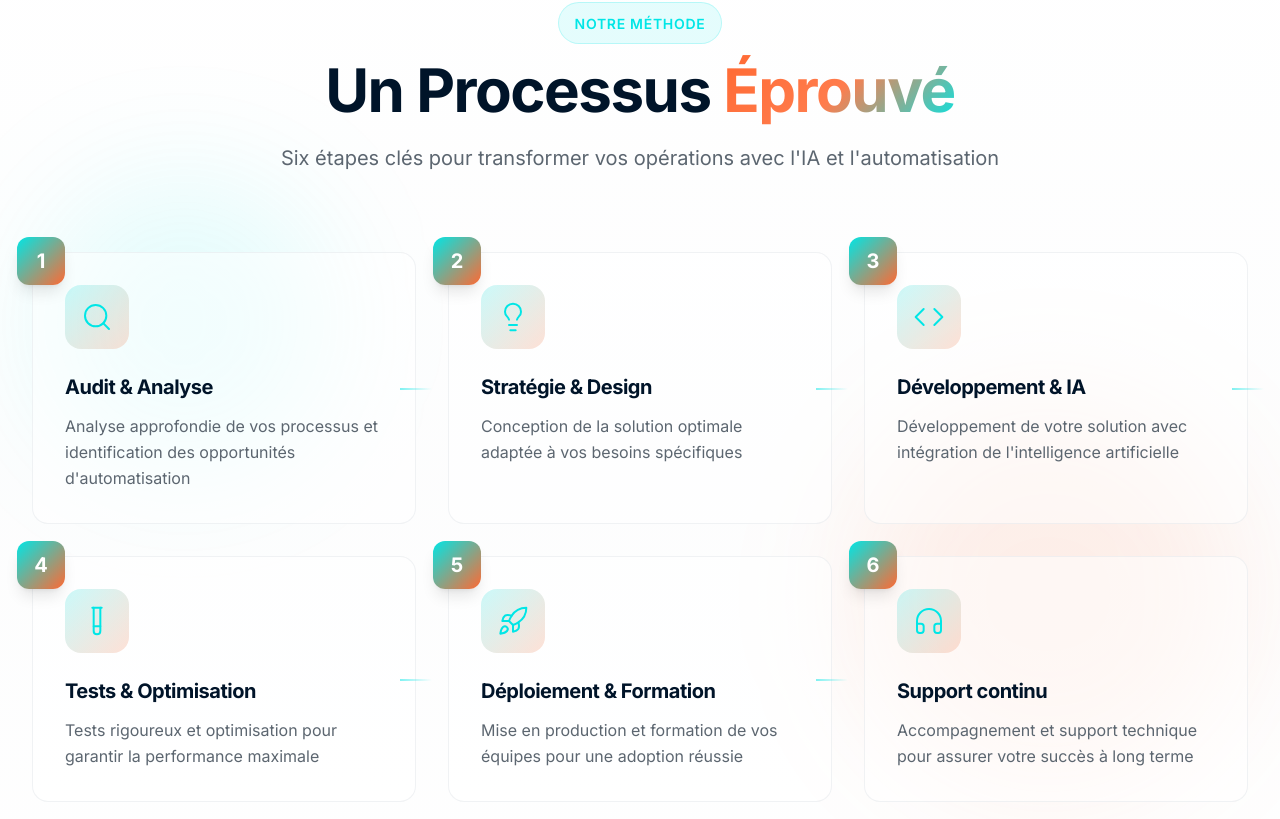
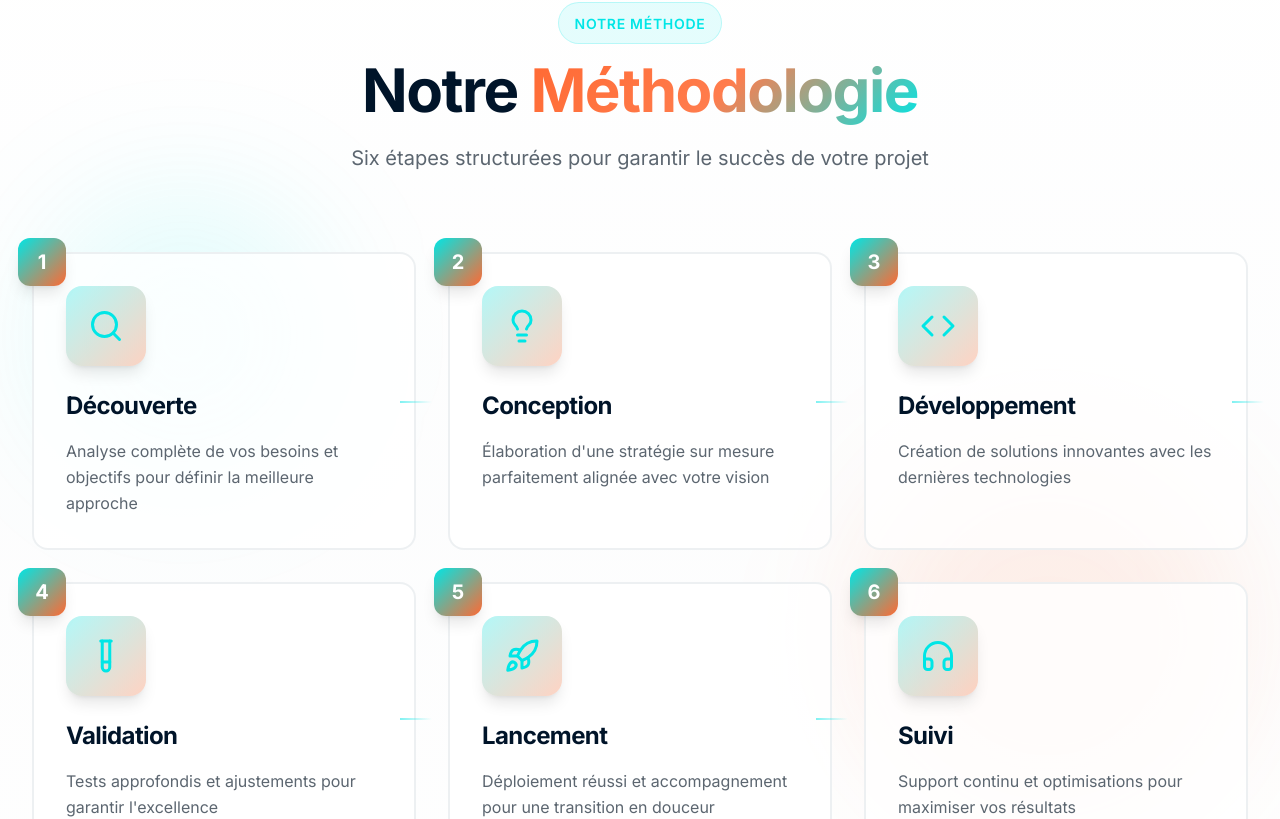
Before and after one commit to FlorentRonaldy/digiflow-launchpad, a React (Vite) app: page / in a window 1280 px wide. Shown: the part 3146-3965 px from the top of the page. Built offline with nearby package versions, Linux system fonts and the light colour scheme; the HTML template or start-up script is replaced by a standard one.

Commit message:
Refactor: Generalize process steps

```diff
--- a/src/components/Process.tsx
+++ b/src/components/Process.tsx
@@ -4,33 +4,33 @@ import { Button } from "@/components/ui/button";
 const processSteps = [
   {
     icon: Search,
-    title: "Audit & Analyse",
-    description: "Analyse approfondie de vos processus et identification des opportunités d'automatisation"
+    title: "Découverte",
+    description: "Analyse complète de vos besoins et objectifs pour définir la meilleure approche"
   },
   {
     icon: Lightbulb,
-    title: "Stratégie & Design",
-    description: "Conception de la solution optimale adaptée à vos besoins spécifiques"
+    title: "Conception",
+    description: "Élaboration d'une stratégie sur mesure parfaitement alignée avec votre vision"
   },
   {
     icon: Code,
-    title: "Développement & IA",
-    description: "Développement de votre solution avec intégration de l'intelligence artificielle"
+    title: "Développement",
+    description: "Création de solutions innovantes avec les dernières technologies"
   },
   {
     icon: TestTube,
-    title: "Tests & Optimisation",
-    description: "Tests rigoureux et optimisation pour garantir la performance maximale"
+    title: "Validation",
+    description: "Tests approfondis et ajustements pour garantir l'excellence"
   },
   {
     icon: Rocket,
-    title: "Déploiement & Formation",
-    description: "Mise en production et formation de vos équipes pour une adoption réussie"
+    title: "Lancement",
+    description: "Déploiement réussi et accompagnement pour une transition en douceur"
   },
   {
     icon: HeadphonesIcon,
-    title: "Support continu",
-    description: "Accompagnement et support technique pour assurer votre succès à long terme"
+    title: "Suivi",
+    description: "Support continu et optimisations pour maximiser vos résultats"
   }
 ];
 
@@ -50,10 +50,10 @@ const Process = () => {
             <span className="text-accent font-semibold text-sm uppercase tracking-wider">Notre Méthode</span>
           </div>
           <h2 className="text-4xl sm:text-5xl lg:text-6xl font-bold text-primary mb-6">
-            Un Processus <span className="text-gradient bg-clip-text text-transparent bg-gradient-to-r from-accent via-secondary to-accent">Éprouvé</span>
+            Notre <span className="text-gradient bg-clip-text text-transparent bg-gradient-to-r from-accent via-secondary to-accent">Méthodologie</span>
           </h2>
           <p className="text-lg sm:text-xl text-muted-foreground max-w-3xl mx-auto">
-            Six étapes clés pour transformer vos opérations avec l'IA et l'automatisation
+            Six étapes structurées pour garantir le succès de votre projet
           </p>
         </div>
 
@@ -71,7 +71,8 @@ const Process = () => {
                 }}
               >
                 {/* Card */}
-                <div className="relative h-full bg-card/50 backdrop-blur-sm border border-border/50 rounded-2xl p-8 transition-all duration-500 hover:border-accent/50 hover:shadow-2xl hover:shadow-accent/10 hover:-translate-y-2">
+                <div className="relative h-full bg-card/80 backdrop-blur-md border-2 border-border/60 rounded-2xl p-8 transition-all duration-500 hover:border-accent hover:shadow-2xl hover:shadow-accent/20 hover:-translate-y-3 hover:bg-card">
+
 
                   {/* Step Number */}
                   <div className="absolute -top-4 -left-4 w-12 h-12 rounded-xl bg-gradient-to-br from-accent to-secondary flex items-center justify-center shadow-lg">
@@ -80,18 +81,18 @@ const Process = () => {
 
                   {/* Icon Container */}
                   <div className="mb-6 relative">
-                    <div className="w-16 h-16 rounded-2xl bg-gradient-to-br from-accent/20 to-secondary/20 flex items-center justify-center group-hover:scale-110 transition-transform duration-500">
-                      <Icon className="text-accent" size={32} strokeWidth={1.5} />
+                    <div className="w-20 h-20 rounded-2xl bg-gradient-to-br from-accent/30 to-secondary/30 flex items-center justify-center group-hover:scale-110 transition-transform duration-500 shadow-lg">
+                      <Icon className="text-accent" size={36} strokeWidth={2} />
                     </div>
                     {/* Glow effect on hover */}
-                    <div className="absolute inset-0 w-16 h-16 rounded-2xl bg-accent/20 blur-xl opacity-0 group-hover:opacity-100 transition-opacity duration-500" />
+                    <div className="absolute inset-0 w-20 h-20 rounded-2xl bg-accent/30 blur-2xl opacity-0 group-hover:opacity-100 transition-opacity duration-500" />
                   </div>
 
                   {/* Content */}
-                  <h3 className="text-xl font-bold text-primary mb-3 group-hover:text-accent transition-colors duration-300">
+                  <h3 className="text-2xl font-bold text-primary mb-4 group-hover:text-accent transition-colors duration-300">
                     {step.title}
                   </h3>
-                  <p className="text-muted-foreground leading-relaxed">
+                  <p className="text-muted-foreground leading-relaxed text-base">
                     {step.description}
                   </p>
 
```
